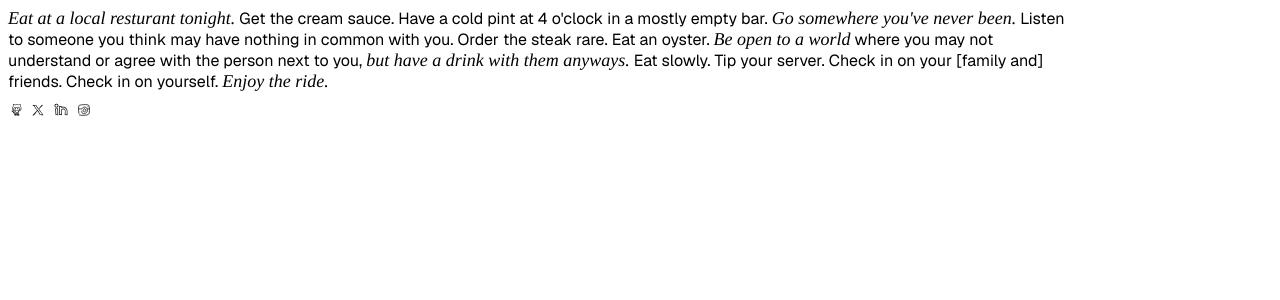
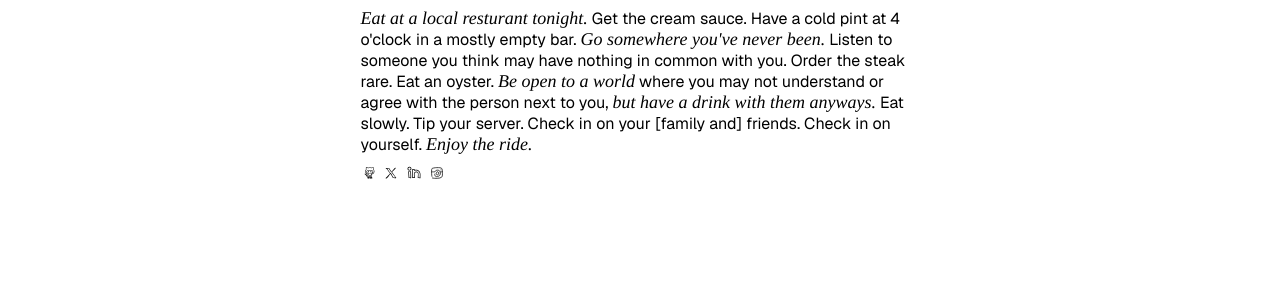
Before and after one commit to samcx/samcx, a Next.js app: page / in a window 1280 px wide. Shown: the top 300 px of the page. Built offline with nearby package versions, Linux system fonts and the light colour scheme.

Commit message:
Center content

```diff
--- a/app/globals.css
+++ b/app/globals.css
@@ -11,7 +11,8 @@
 }
 
 body {
-  margin: 0;
+  margin: 0 auto;
+  max-width: 575px;
   padding: 0;
 }
 
```
